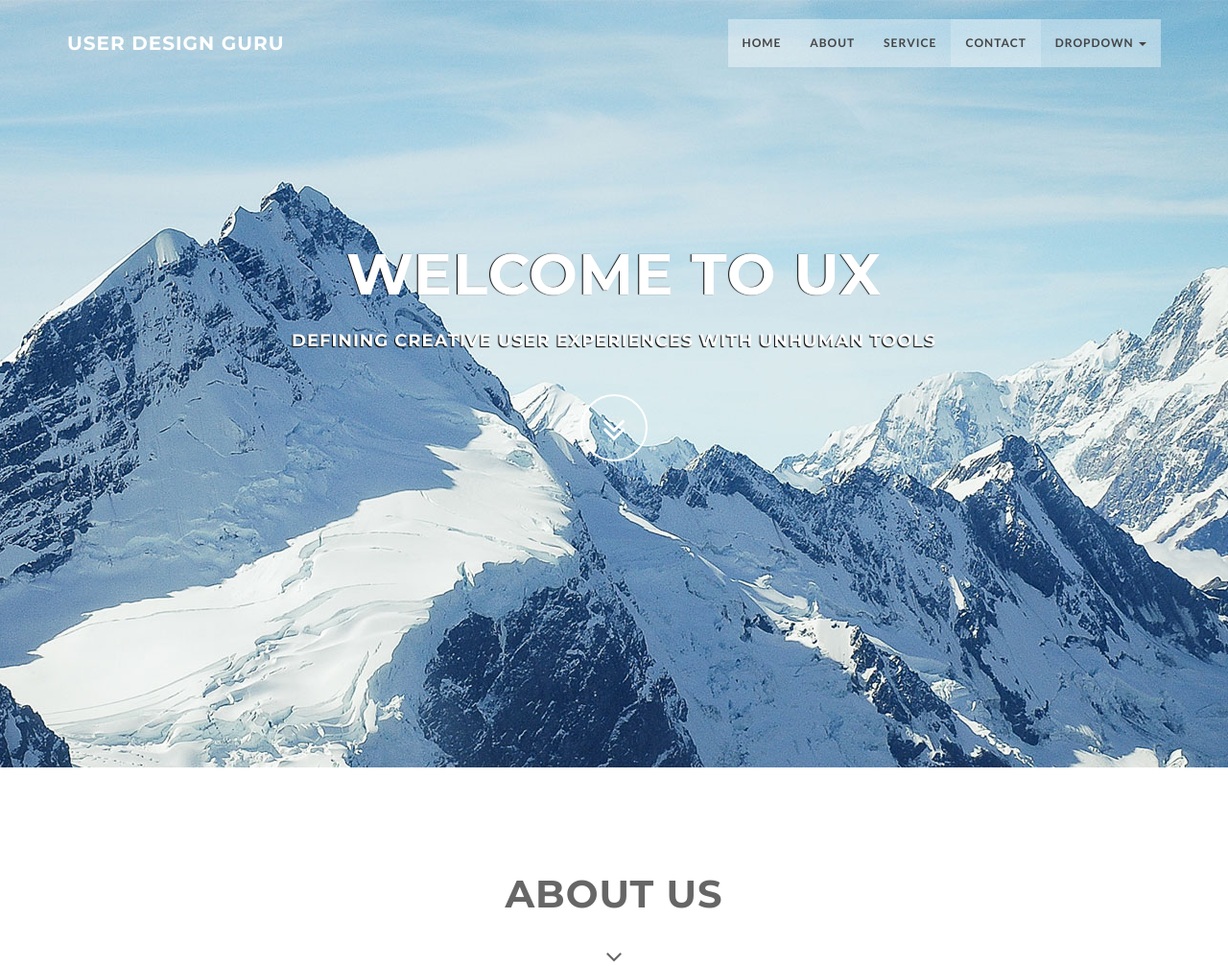
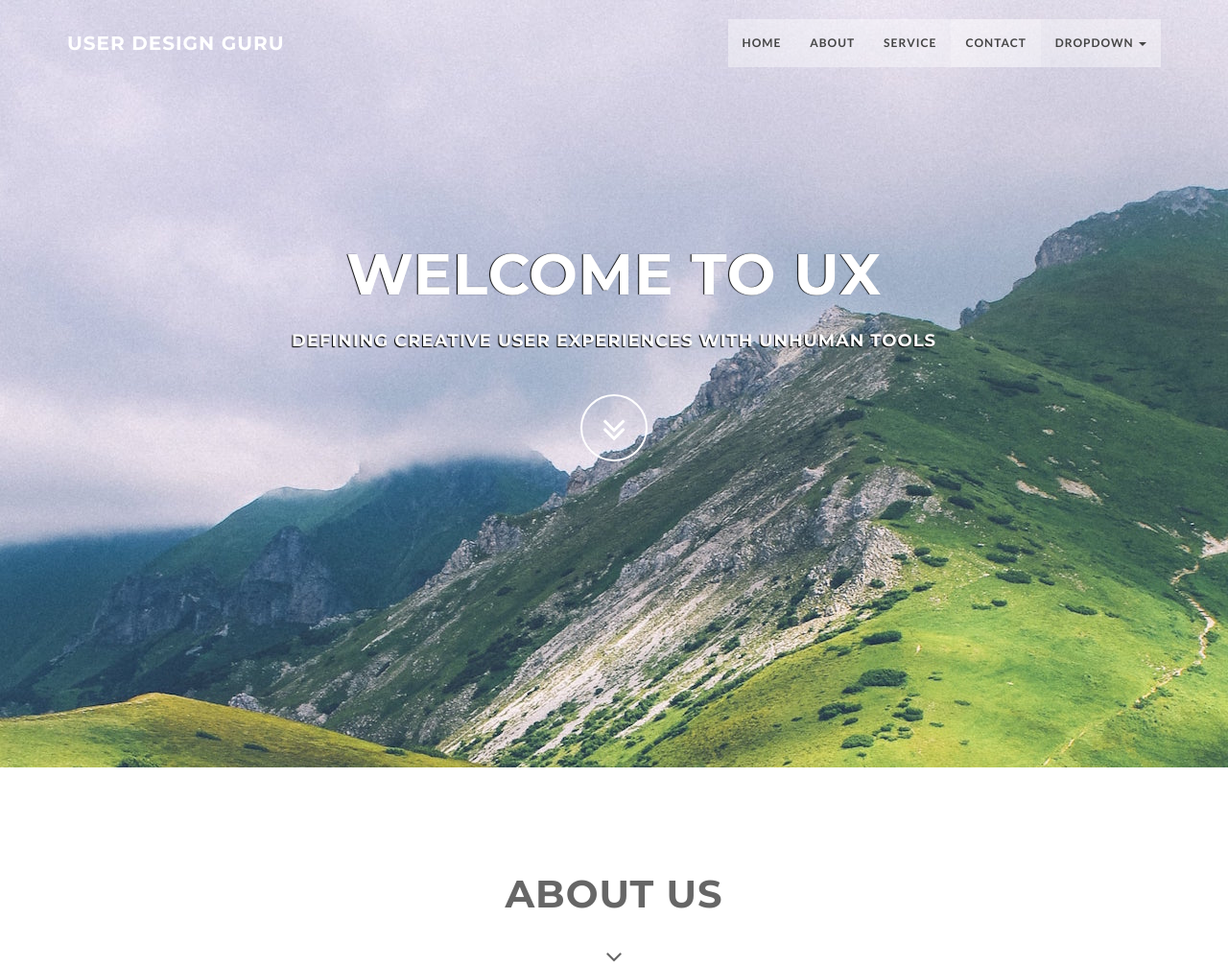
Before and after one commit to userguru/userguru.github.io, a PHP site: page / in a window 1280 px wide. Shown: the top 1007 px of the page at 96% size. Run offline with PHP 8.4, Linux system fonts and the light colour scheme.

Commit message:
Image and index page edit

```diff
--- a/css/style.css
+++ b/css/style.css
@@ -306,7 +306,7 @@ hr {
 	width:100%;
 	position:relative;
 
-	background: url(../img/bg1.jpg) no-repeat top center;
+	background: url(../img/bg6.jpg) no-repeat top center;
 }
 
 #intro.intro {
--- a/index.html
+++ b/index.html
@@ -312,7 +312,6 @@
 		<div class="col-lg-4">
 			<div class="widget-contact">
 				<h5>Main Office</h5>
-
 				<address>
 				  <strong>Matt Herndon</strong><br>
 				  Tower 795 Folsom Ave, Beautiful Suite 700<br>
@@ -333,7 +332,6 @@
                             <li class="social-google"><a href="#" target="_blank"><i class="fa fa-google-plus"></i></a></li>
                         </ul>
 				</address>
-
 			</div>
 		</div>
     </div>
@@ -353,12 +351,11 @@
 						</a>
 					</div>
 					</div>
-					<p>&copy;Copyright 2014 - Squad. All rights reserved.</p>
+					<p>&copy; Copyright Since 2014 - User Guru. All rights reserved.</p>
 				</div>
 			</div>
 		</div>
 	</footer>
-
     <!-- Core JavaScript Files -->
     <script src="js/jquery.min.js"></script>
     <script src="js/bootstrap.min.js"></script>
```
Also changed, not shown: img/bg2.jpg (added), img/bg3.jpg (added), img/bg4.jpg (added), img/bg5.jpg (added), img/bg6.jpg (added), 1 other file.
